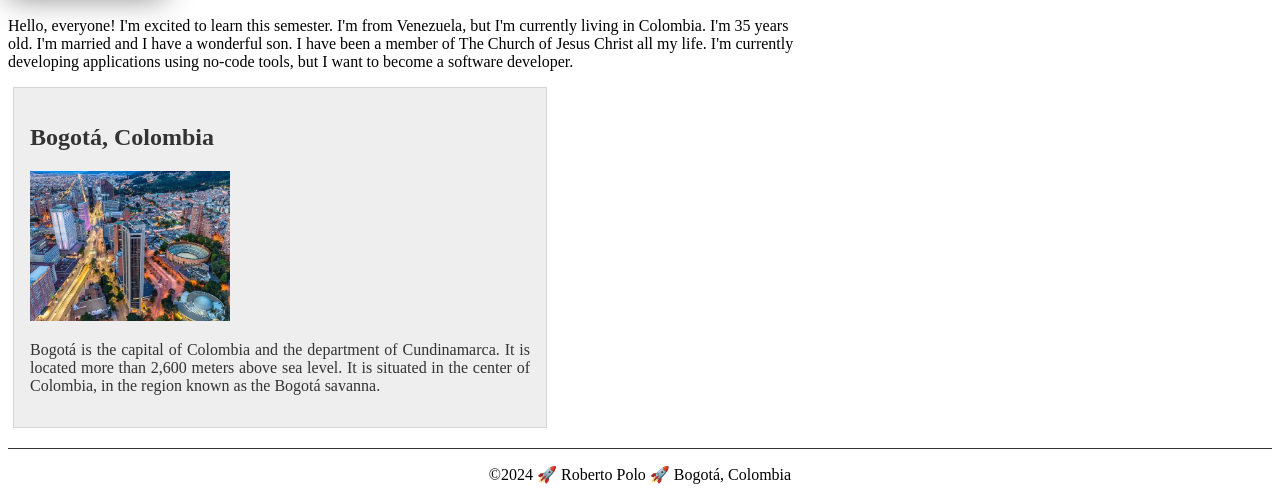
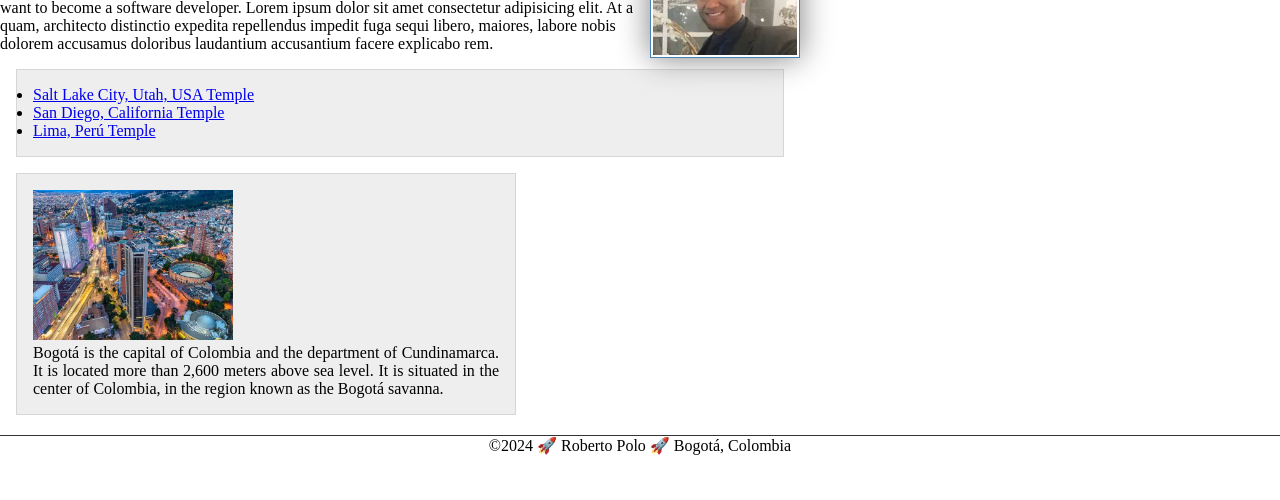
Before and after one commit to robertopolo/wdd130, a plain HTML site: page index.html in a window 1280 px wide. Shown: the part 402-902 px from the top of the page. After the commit the page ends 857 px from the top, so only its background shows below. Drawn offline with Linux system fonts and the light colour scheme.

Commit message:
Enhancing home page

```diff
--- a/index.html
+++ b/index.html
@@ -14,14 +14,21 @@
             <a href="#">Home</a>
             <a href="wwr/">Rafting Website</a>
             <a href="wwr/site-plan-rafting.html">Rafting Site Plan</a>
+            <a href="https://www.linkedin.com/in/roberto-polo-solaez/">Linkedin</a>
+            <a href="https://www.facebook.com/roberto.polo">Facebook</a>
         </nav>
     </header>
     <main>
         <h1>Roberto Polo | WDD 130</h1>
         <img src="./images/profile.webp" alt="roberto-polo" width="200">
-        <p>Hello, everyone! I'm excited to learn this semester. I'm from Venezuela, but I'm currently living in Colombia. I'm 35 years old. I'm married and I have a wonderful son. I have been a member of The Church of Jesus Christ all my life. I'm currently developing applications using no-code tools, but I want to become a software developer.</p>
+        <p>Hello, everyone! I'm excited to learn this semester. I'm from Venezuela, but I'm currently living in Colombia. I'm 35 years old. I'm married and I have a wonderful son. I have been a member of The Church of Jesus Christ all my life. I'm currently developing applications using no-code tools, but I want to become a software developer. Lorem ipsum dolor sit amet consectetur adipisicing elit. At a quam, architecto distinctio expedita repellendus impedit fuga sequi libero, maiores, labore nobis dolorem accusamus doloribus laudantium accusantium facere explicabo rem.</p>
+    <ul class="box">
+        <li><a href="https://www.churchofjesuschrist.org/temples/details/salt-lake-temple" target="_blank">Salt Lake City, Utah, USA Temple</a></li>
+        <li><a href="https://www.churchofjesuschrist.org/temples/details/san-diego-california-temple" target="_blank">San Diego, California Temple</a></li>
+        <li><a href="https://www.churchofjesuschrist.org/temples/details/lima-peru-temple" target="_blank">Lima, Perú Temple</a></li>
+    </ul>
     </main>
-    <aside>
+    <aside class="box">
         <h2>Bogotá, Colombia</h2>
         <img src="./images/bogota-picture.webp" alt="bogota-picture">
         <p>Bogotá is the capital of Colombia and the department of Cundinamarca. It is located more than 2,600 meters above sea level. It is situated in the center of Colombia, in the region known as the Bogotá savanna.</p>
@@ -29,5 +36,6 @@
     <footer>
         <p>&copy;2024 🚀 Roberto Polo 🚀 Bogotá, Colombia</p>
     </footer>
+<!--06-10-2024-->
 </body>
 </html>
--- a/styles/styles.css
+++ b/styles/styles.css
@@ -1,3 +1,9 @@
+*{
+    margin: 0;
+    padding: 0;
+    box-sizing: border-box;
+}
+
 nav{
     background-color: steelblue;
     padding: 10px;
@@ -19,6 +25,7 @@ main img{
     border: 1px solid steelblue;
     padding: 2px;
     box-shadow: 0 0 30px gray;
+    float: right;
 }
 
 p{
@@ -39,6 +46,12 @@ aside{
     text-align: justify;
 }
 
+aside h2{
+    position: absolute;
+    top: 47px;
+    left: 150px;
+}
+
 aside img{
     width: 200px;
     height: auto;
@@ -49,3 +62,13 @@ footer{
     border-top: 1px solid #333;
     text-align: center;
 }
+
+/* Class selectors */
+
+.box{
+    margin: 1rem;
+    border: 1px solid rgba(0, 0, 0, 0.1);
+    padding: 1rem;
+    background-color: #eee;
+    color: #000;
+}
```
